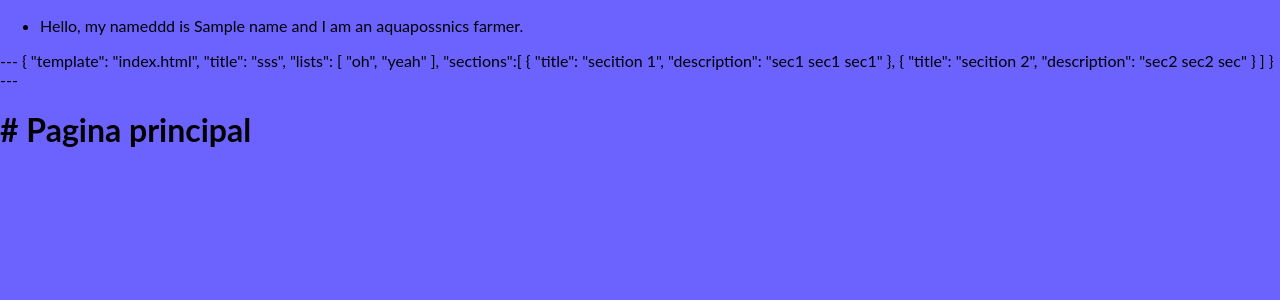
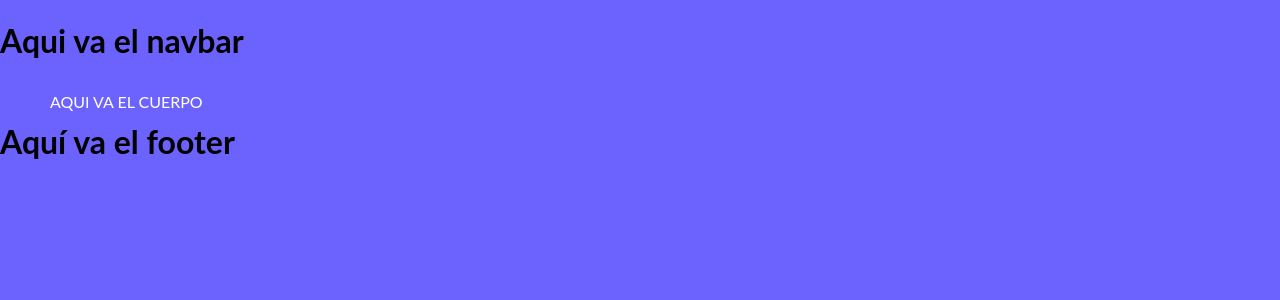
Before and after one commit to tonihckt/ConfGulpHbsSassTs, a Node project: template src/views/pages/index.hbs in a window 1280 px wide; the page is wider, and only the part inside the window is pictured. Shown: the top 300 px of that part. Run offline with Node 20 templates, Linux system fonts and the light colour scheme; the template is opened without the code that fills it: most values are stand-ins (such as "Sample title", 1, 10 or a date in 2020); style sheets or scripts are compiled from the project's sources; some libraries are stand-ins or nearby versions.

Commit message:
marckp-hbs

```diff
--- a/src/css/styles.scss
+++ b/src/css/styles.scss
@@ -13,6 +13,7 @@
 @import 'variables';
 @import 'global';
 /* LOAD COMPONENTS */
+@import 'components/main/sections/slider/slider';
 
 /* VIEWS*/
 @import 'views/home-view';
--- a/src/views/partials/components/footer/footer.hbs
+++ b/src/views/partials/components/footer/footer.hbs
@@ -1,38 +1,4 @@
 {{!-- ---
 # Salida de la plantilla html
 ---  --}}
-
-{{!-- <p>FOOTER
-    <li>Aquí va el footer</li>
-</p> --}}
----
-{
-  "template": "index.html",
-  "title": "sss",
-  "lists": [
-    "oh",
-    "yeah"
-  ],
-  "sections":[
-    {
-      "title": "secition 1",
-      "description": "sec1 sec1 sec1"
-    },
-    {
-      "title": "secition 2",
-       "description": "sec2 sec2 sec"
-    }
-  ]
-}
----
-
-<h1># {{title}}</h1>
-
-{{#each sections}}
-## {{this.title}}
-{{this.description}}
-{{/each}}
-
-{{#each lists}}
-* {{this}}
-{{/each}}
+<h1>Aquí va el footer</h1>
--- a/src/views/partials/components/header/hamburger.hbs
+++ b/src/views/partials/components/header/hamburger.hbs
@@ -1 +1 @@
-<div class="hamburger"> </div>
+<div class="burger-menu">*</div>
--- a/src/views/partials/components/header/header.hbs
+++ b/src/views/partials/components/header/header.hbs
@@ -1,3 +1,3 @@
 <header>
-  {{> hamburger}}
+  {{> burger-menu}}
 </header>
--- a/src/views/partials/components/header/navbar.hbs
+++ b/src/views/partials/components/header/navbar.hbs
@@ -1,5 +1,4 @@
-<div class="menu">
-  <ul class="menu__list">
-    <li class="menu__item">Hello, my nameddd is {{name}} and I am an aquapossnics farmer.</li>
-  </ul>
-</div>
+{{!-- ---
+# Salida de la plantilla html
+---  --}}
+<h1>Aqui va el navbar</h1>
--- a/src/views/partials/components/main/main.hbs
+++ b/src/views/partials/components/main/main.hbs
@@ -1,3 +1,10 @@
 {{!--
 // ------------- SECTION _ HERO
 --}}
+
+
+{{!--
+// ------------- SECTION _ SLIDER
+--}}
+
+<P>AQUI VA EL CUERPO</P>
--- a/src/views/partials/layouts/base.hbs
+++ b/src/views/partials/layouts/base.hbs
@@ -24,10 +24,14 @@
       {{> components/header/navbar }}
     {{/header-block}}
 
+{{!--
+// ------------- MAIN
+--}}
     {{#> main-block}}
       {{!--Main content goes here. --}}
       {{> components/main/main }}
     {{/main-block}}
+
 {{!--
 // ------------- FOOTER
 --}}
@@ -37,6 +41,7 @@
         {{> components/footer/footer }}
       {{/footer-block}}
     </footer>
+
 {{!--
 // ------------- SCRIPTS
 --}}
```
Also changed, not shown: src/css/components/main/sections/slider/_slider.scss (added, +35 -0 lines), src/js/functions.js (+8 -7 lines), src/js/slider.js (added, +39 -0 lines), src/views/partials/components/main/sections/hero/hero.hbs (+7 -2 lines), src/views/partials/components/main/sections/slider/Slider.hbs (added, +17 -0 lines).
